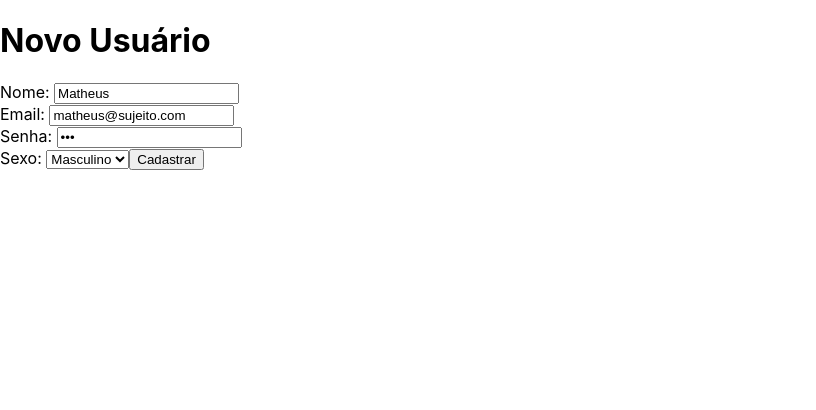
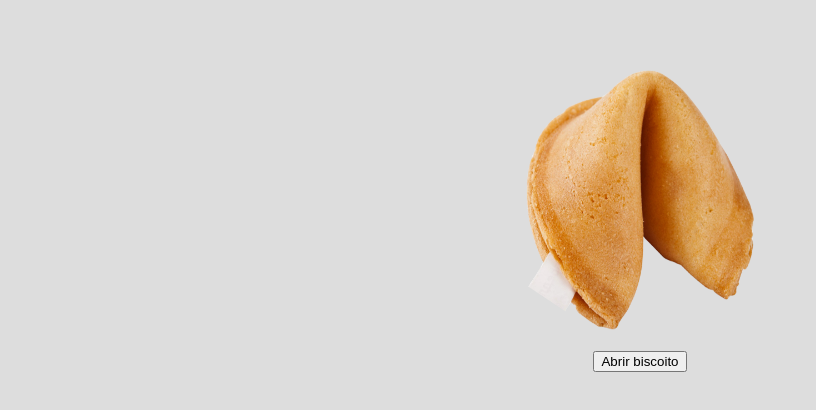
Before and after one commit to GabrielSoaresGomes/ReactJS-do-Zero-ao-Avancado, a React (Create React App) app in the folder meusite/: page / in a window 1280 px wide. Shown: the top 410 px of the page, without its empty margins (0-816 px from the left). Built offline with nearby package versions, Linux system fonts and the light colour scheme.

Commit message:
Projeto biscoito da sorte

```diff
--- a/meusite/src/App.js
+++ b/meusite/src/App.js
@@ -1,49 +1,47 @@
 import React, {Component} from 'react'
+import './estilo.css'
 
 class App extends Component{
 
     constructor(props) {
         super(props)
         this.state = {
-            form: {
-                nome: "Matheus",
-                email: "matheus@sujeito.com",
-                senha:"123",
-                sexo: "masculino",
-            }
+            textoFrase: ""
         }
 
-        this.dadosForm = this.dadosForm.bind(this)
+        this.frases = ['Siga os bons e aprenda com eles.', 'O bom-senso vale mais do que muito conhecimento.',
+        'O riso é a menor distância entre duas pessoas.',
+        'Deixe de lado as preocupações e seja feliz.',
+        'Realize o óbvio, pense no improvável e conquiste o impossível.',
+        'Acredite em milagres, mas não dependa deles.',
+        'A maior barreira para o sucesso é o medo do fracasso.']
+
+        this.quebraBiscoito = this.quebraBiscoito.bind(this)
     }
 
-    dadosForm(e){
-        let form = this.state.form
-        form[e.target.name] = e.target.value
-        this.setState({form: form})
+    quebraBiscoito() {
+        let state = this.state
+        let numeroAleatorio = Math.floor(Math.random() * this.frases.length)
+        state.textoFrase = '" ' + this.frases[numeroAleatorio] + ' "'
+        this.setState(state)
     }
 
     render() {
         return(
+            <div className='container'>
+              <img src={require('./assets/biscoito.png')} className="img" />
+              <Botao nome='Abrir biscoito' acaoBtn={this.quebraBiscoito} />
+              <h3 className='textoFrase'>{this.state.textoFrase}</h3>
+            </div>
+        )
+    }
+}
+
+class Botao extends Component {
+    render() {
+        return(
             <div>
-               <h1>Novo Usuário</h1>
-               {this.state.error && <p>{this.state.error}</p> }
-               <form onSubmit={this.cadastrar}>
-                   <label for="nome">Nome: </label>
-                   <input type="text" name="nome" value={this.state.form.nome} onChange={this.dadosForm} /> <br/>
-                   <label for="email">Email: </label>
-                   <input type="email" name='email' value={this.state.form.email} onChange={this.dadosForm} /> <br/>
-                   <label for="senha">Senha: </label>
-                   <input type="password" name='senha' value={this.state.form.senha} onChange={this.dadosForm} /> <br/>
-                   <label for="sexo">Sexo: </label>
-                   <select name='sexo' id='sexo' value={this.state.form.sexo} onChange={this.dadosForm}>
-                       <option value={"masculino"}>Masculino</option>
-                       <option value={"feminino"}>Feminino</option>
-                   </select>
-                   <button type='submit'>Cadastrar</button>
-
-
-
-               </form>
+                <button onClick={this.props.acaoBtn}>{this.props.nome}</button>
             </div>
         )
     }
--- /dev/null
+++ b/meusite/src/estilo.css
@@ -0,0 +1,19 @@
+.container {
+   display: flex;
+   flex-direction: column;
+   width: 100%;
+   justify-content: center;
+   align-items: center;
+}
+
+.img {
+    width: 250px;
+    height: 300px;
+    margin-top: 50px;
+}
+
+.textoFrase {
+    font-style: italic;
+    color: #dd7b22;
+    text-align: center;
+}
--- a/meusite/src/index.css
+++ b/meusite/src/index.css
@@ -5,6 +5,7 @@
     sans-serif;
   -webkit-font-smoothing: antialiased;
   -moz-osx-font-smoothing: grayscale;
+  background-color: #ddd;
 }
 
 code {
```
Also changed, not shown: meusite/src/assets/biscoito.png (added).
